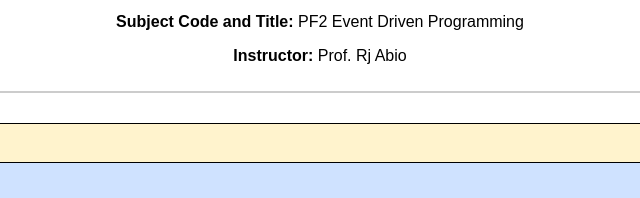
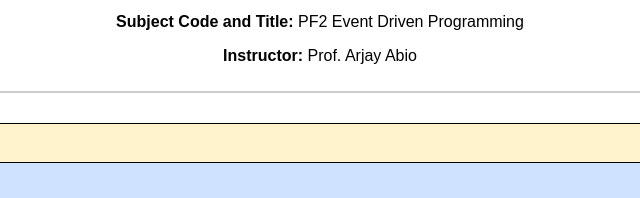
Before and after one commit to Jorge-neon/dashboard, a plain HTML site: page dom_traversal.html in a window 1280 px wide. Shown: the part 299-497 px from the top of the page, 320-960 px from the left. Drawn offline with Linux system fonts and the light colour scheme.

Commit message:
Update dom_traversal.html

```diff
--- a/dom_traversal.html
+++ b/dom_traversal.html
@@ -59,7 +59,7 @@
     <p><strong>Name of School:</strong> Partido State University</p>
     <p><strong>Semester and Academic Year:</strong> 2nd Semester, A.Y. 2024-2025</p>
     <p><strong>Subject Code and Title:</strong> PF2 Event Driven Programming</p>
-    <p><strong>Instructor:</strong> Prof. Rj Abio</p>
+    <p><strong>Instructor:</strong> Prof. Arjay Abio</p>
   </header>
 
   <div id="tree">
```
